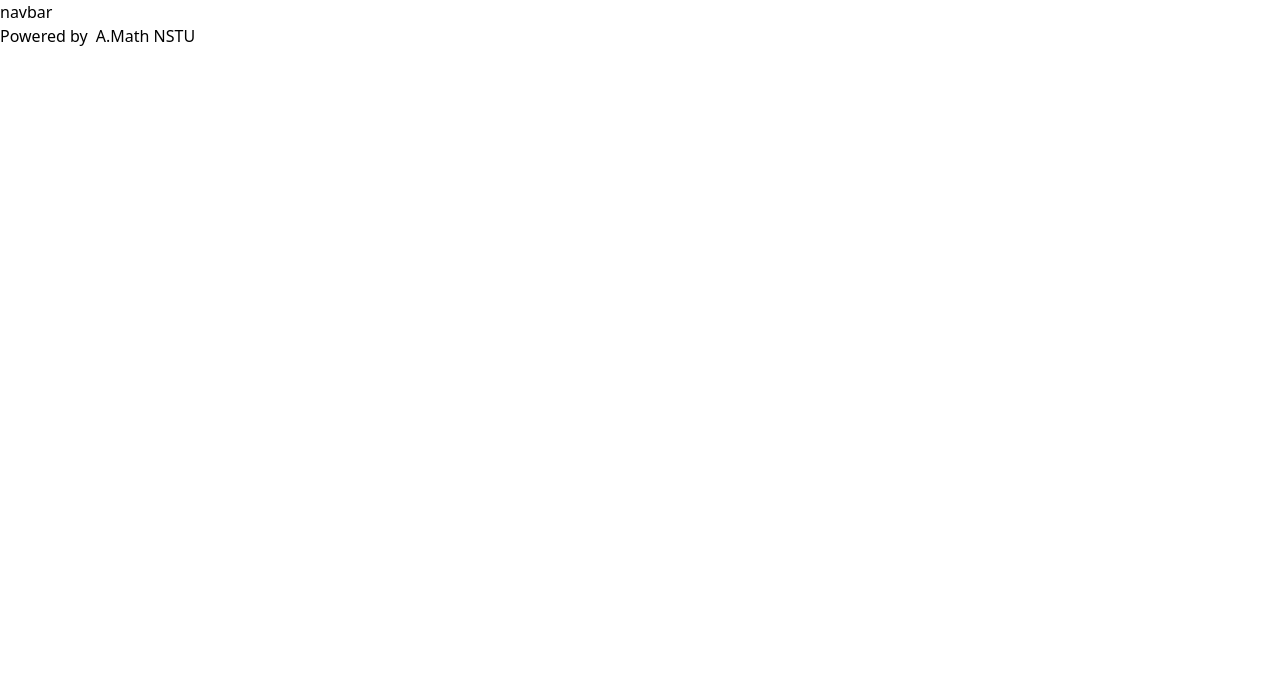
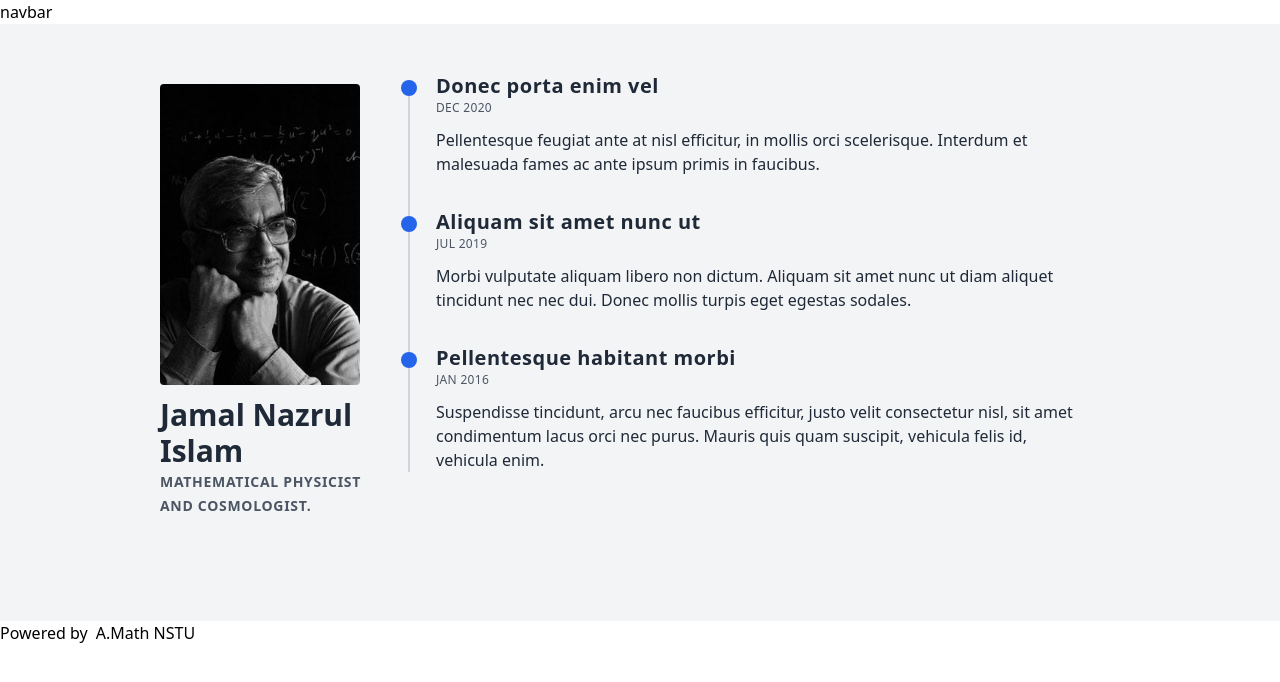
Before and after one commit to israt-emu/applied-math-journal, a Next.js app: page / in a window 1280 px wide. Shown: the top 682 px of the page. Built offline with nearby package versions, Linux system fonts and the light colour scheme.

Commit message:
nazrul islam section complete

```diff
--- /dev/null
+++ b/components/home/JNSection.js
@@ -0,0 +1,75 @@
+import Image from "next/image";
+
+const JNSection = () => {
+  return (
+    <div>
+      <section className="bg-gray-100 text-gray-800">
+        <div className="container max-w-5xl px-4 py-12 mx-auto">
+          <div className="grid gap-4 mx-4 sm:grid-cols-12">
+            <div className="col-span-12 sm:col-span-3">
+              <div className="text-center sm:text-left mb-14">
+                <Image
+                  className="rounded my-3"
+                  src="/jamalNazrulIslam.jpg"
+                  alt="Jamal Nazrul Islam Photo"
+                  width={200}
+                  height={400}
+                />
+                <h3 className="text-3xl font-semibold">Jamal Nazrul Islam</h3>
+                <span className="text-sm font-bold tracking-wider uppercase text-gray-600">
+                  Mathematical physicist and cosmologist.
+                </span>
+              </div>
+            </div>
+            <div className="relative col-span-12 px-4 space-y-6 sm:col-span-9">
+              <div className="col-span-12 space-y-12 relative px-4 sm:col-span-8 sm:space-y-8 sm:before:absolute sm:before:top-2 sm:before:bottom-0 sm:before:w-0.5 sm:before:-left-3 before:bg-gray-300">
+                <div className="flex flex-col sm:relative sm:before:absolute sm:before:top-2 sm:before:w-4 sm:before:h-4 sm:before:rounded-full sm:before:left-[-35px] sm:before:z-[1] before:bg-blue-600">
+                  <h3 className="text-xl font-semibold tracking-wide">
+                    Donec porta enim vel{" "}
+                  </h3>
+                  <time className="text-xs tracking-wide uppercase text-gray-600">
+                    Dec 2020
+                  </time>
+                  <p className="mt-3">
+                    Pellentesque feugiat ante at nisl efficitur, in mollis orci
+                    scelerisque. Interdum et malesuada fames ac ante ipsum
+                    primis in faucibus.
+                  </p>
+                </div>
+                <div className="flex flex-col sm:relative sm:before:absolute sm:before:top-2 sm:before:w-4 sm:before:h-4 sm:before:rounded-full sm:before:left-[-35px] sm:before:z-[1] before:bg-blue-600">
+                  <h3 className="text-xl font-semibold tracking-wide">
+                    Aliquam sit amet nunc ut
+                  </h3>
+                  <time className="text-xs tracking-wide uppercase text-gray-600">
+                    Jul 2019
+                  </time>
+                  <p className="mt-3">
+                    Morbi vulputate aliquam libero non dictum. Aliquam sit amet
+                    nunc ut diam aliquet tincidunt nec nec dui. Donec mollis
+                    turpis eget egestas sodales.
+                  </p>
+                </div>
+                <div className="flex flex-col sm:relative sm:before:absolute sm:before:top-2 sm:before:w-4 sm:before:h-4 sm:before:rounded-full sm:before:left-[-35px] sm:before:z-[1] before:bg-blue-600">
+                  <h3 className="text-xl font-semibold tracking-wide">
+                    Pellentesque habitant morbi
+                  </h3>
+                  <time className="text-xs tracking-wide uppercase text-gray-600">
+                    Jan 2016
+                  </time>
+                  <p className="mt-3">
+                    Suspendisse tincidunt, arcu nec faucibus efficitur, justo
+                    velit consectetur nisl, sit amet condimentum lacus orci nec
+                    purus. Mauris quis quam suscipit, vehicula felis id,
+                    vehicula enim.
+                  </p>
+                </div>
+              </div>
+            </div>
+          </div>
+        </div>
+      </section>
+    </div>
+  );
+};
+
+export default JNSection;
--- a/pages/_app.js
+++ b/pages/_app.js
@@ -1,7 +1,12 @@
-import '../styles/globals.css'
+import Layout from "../components/Layout";
+import "../styles/globals.css";
 
 function MyApp({ Component, pageProps }) {
-  return <Component {...pageProps} />
+  return (
+    <Layout>
+      <Component {...pageProps} />
+    </Layout>
+  );
 }
 
-export default MyApp
+export default MyApp;
--- a/pages/index.js
+++ b/pages/index.js
@@ -1,5 +1,6 @@
 import Head from "next/head";
 import Image from "next/image";
+import JNSection from "../components/home/JNSection";
 import Layout from "../components/layout";
 import styles from "../styles/Home.module.css";
 
@@ -12,9 +13,7 @@ export default function Home() {
         <link rel="icon" href="/favicon.ico" />
       </Head>
 
-      <Layout>
-
-      </Layout>
+      <JNSection />
     </div>
   );
 }
```
Also changed, not shown: public/jamalNazrulIslam.jpg (added).
